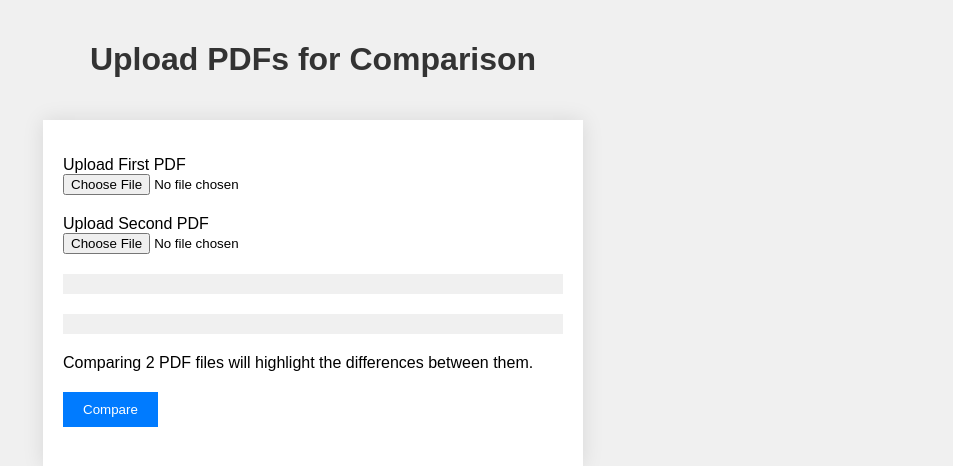
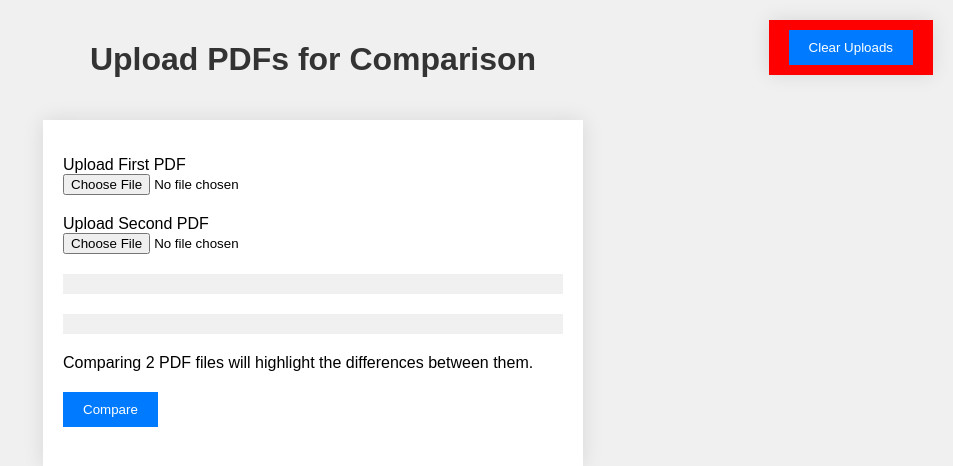
Before and after one commit to beemi/compare-pdf-scripts, a Flask app: page / in a window 1280 px wide. Shown: the top 466 px of the page, without its empty margins (327-1280 px from the left). Run offline with Flask 3, Linux system fonts and the light colour scheme.

Commit message:
feat: clear upload button added to clear local saved files in the server

```diff
--- a/compare_pdf_10.py
+++ b/compare_pdf_10.py
@@ -1,10 +1,12 @@
 import datetime
 import os
+
+import shutil
 
 import cv2
 import fitz  # PyMuPDF
 import numpy as np
-from flask import Flask, render_template
+from flask import Flask, render_template, redirect, url_for
 from flask import send_file
 from flask_wtf import FlaskForm
 from werkzeug.utils import secure_filename
@@ -103,5 +105,20 @@ def upload():
     return render_template('upload.html', form=form)
 
 
+@app.route('/clear', methods=['POST'])
+def clear():
+    folder = app.config['UPLOAD_FOLDER']
+    for filename in os.listdir(folder):
+        file_path = os.path.join(folder, filename)
+        try:
+            if os.path.isfile(file_path) or os.path.islink(file_path):
+                os.unlink(file_path)
+            elif os.path.isdir(file_path):
+                shutil.rmtree(file_path)
+        except Exception as e:
+            print('Failed to delete %s. Reason: %s' % (file_path, e))
+    return redirect(url_for("upload"))
+
+
 if __name__ == '__main__':
     app.run(debug=True)
--- a/templates/upload.html
+++ b/templates/upload.html
@@ -44,16 +44,37 @@
         form input[type="submit"]:hover {
             background-color: #0056b3;
         }
+
         #pdf1Name, #pdf2Name {
-        font-weight: bold;  /* Make the text bold */
-        color: #007BFF;  /* Change the text color */
-        background-color: #f0f0f0;  /* Add a background color */
-        padding: 10px;  /* Add some padding */
-        margin-bottom: 20px;  /* Add some bottom margin */
+            font-weight: bold; /* Make the text bold */
+            color: #007BFF; /* Change the text color */
+            background-color: #f0f0f0; /* Add a background color */
+            padding: 10px; /* Add some padding */
+            margin-bottom: 20px; /* Add some bottom margin */
+        }
+
+        /* Add new styles for the clear button */
+        .clear-button {
+            position: absolute; /* Position the button absolutely */
+            top: 20px; /* Position it 20px from the top of the page */
+            right: 20px; /* Position it 20px from the right of the page */
+            background-color: red; /* Change the background color to red */
+            color: #fff; /* Change the text color to white */
+            padding: 10px 20px; /* Add some padding */
+            border: none; /* Remove the border */
+            cursor: pointer; /* Change the cursor to a pointer when hovering over the button */
+        }
+
+        .clear-button:hover {
+            background-color: darkred; /* Change the background color to dark red when hovering over the button */
         }
     </style>
 </head>
 <body>
+<!-- Add the clear button at the top of the body -->
+    <form action="{{ url_for('clear') }}" method="POST" class="clear-button">
+        <input type="submit" value="Clear Uploads">
+    </form>
 <h1>Upload PDFs for Comparison</h1>
 <form enctype="multipart/form-data" method="POST">
     {{ form.hidden_tag() }}
@@ -96,11 +117,11 @@
     }
 
     // Add event listeners to the file input fields to call the checkFiles and updateFileNames functions whenever a file is selected
-        pdf1Input.addEventListener('change', function() {
+    pdf1Input.addEventListener('change', function () {
         checkFiles();
         updateFileNames();
     });
-        pdf2Input.addEventListener('change', function() {
+    pdf2Input.addEventListener('change', function () {
         checkFiles();
         updateFileNames();
     });
```
Lines whose indentation alone changed are shown as unchanged.
